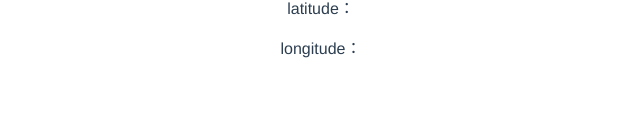
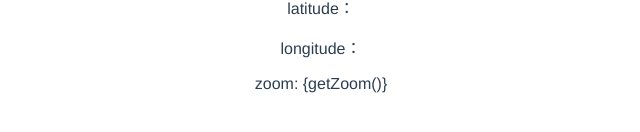
Before and after one commit to fantasma123/LIFF-demo, a Vue app: page / in a window 1280 px wide. Shown: the part 402-534 px from the top of the page, without its empty margins (319-959 px from the left). Built offline with nearby package versions, Linux system fonts and the light colour scheme; no server answers.

Commit message:
Update App.vue

```diff
--- a/src/App.vue
+++ b/src/App.vue
@@ -127,6 +127,9 @@ const delay = (delayInms) => {
 //     });
 //   })
 // }
+const getZoom = () => {
+  return document.documentElement.clientWidth / window.innerWidth;
+};
 const getLocation = () => {
   alert(iOSVersion());
   return new Promise((resolve, reject) => {
@@ -289,7 +292,7 @@ const iOSVersion = () => {
   <p>userAgent：<span id="userAgent"></span></p>
   <p>latitude：<span id="latitude"></span></p>
   <p>longitude：<span id="longitude"></span></p>
-
+  <p>zoom: {getZoom()}</p>
 </template>
 
 
```
